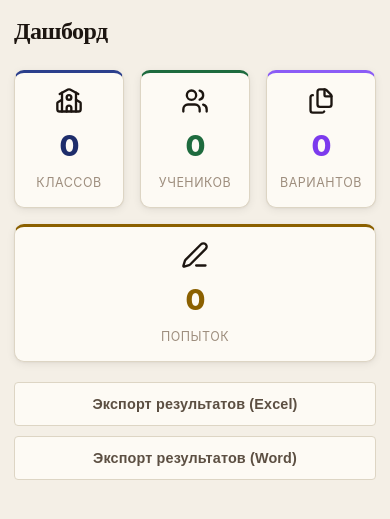
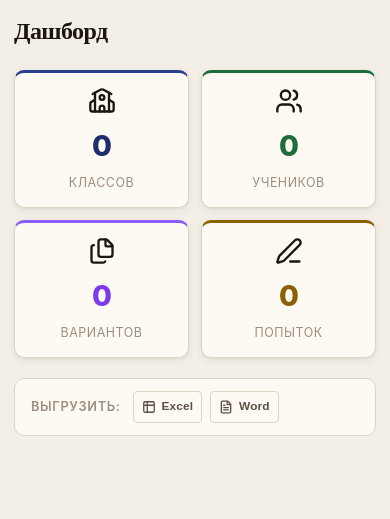
Before and after one commit to Lu7474/ogelegko, a Django app: page /admin/dashboard/ in a window 390 px wide. Shown: the part 57-576 px from the top of the page. Run offline with Django 5.2, Linux system fonts and the light colour scheme; the visitor is signed in with stand-in values (Sample User, id 1); data that the repository does not hold is empty.

Commit message:
feat(admin): quick wins — CSS utilities, active nav-link, dashboard polish

```diff
--- a/static/css/style.css
+++ b/static/css/style.css
@@ -1207,3 +1207,137 @@ tr:hover .row-actions { opacity: 1; }
     .catalog-modal-foot { flex-direction: column; align-items: stretch; }
     .catalog-modal-foot .btn { width: 100%; justify-content: center; }
 }
+
+/* === Admin polish (wave 2) === */
+
+/* Responsive table wrapper */
+.table-responsive {
+    overflow-x: auto;
+    -webkit-overflow-scrolling: touch;
+    border-radius: var(--radius);
+    margin-bottom: 24px;
+}
+.table-responsive .table { margin-bottom: 0; border-radius: 0; }
+
+/* Form helper text */
+.form-help {
+    display: block;
+    margin-top: 4px;
+    font-size: 0.8rem;
+    color: var(--text-muted);
+    line-height: 1.4;
+}
+
+/* Active filter toggle button */
+.btn-active {
+    background: var(--primary-light);
+    border-color: var(--primary);
+    color: var(--primary-dark);
+    font-weight: 600;
+}
+.btn-active:hover { background: var(--primary-light); border-color: var(--primary); color: var(--primary-dark); }
+
+/* Alert messages */
+.alert-success {
+    background: #dcfce7;
+    color: #166534;
+    border: 1px solid #86efac;
+    padding: 10px 14px;
+    border-radius: var(--radius);
+    margin-bottom: 6px;
+    border-left-width: 4px;
+    border-left-color: var(--success);
+}
+.alert-error {
+    background: #fee2e2;
+    color: #991b1b;
+    border: 1px solid #fca5a5;
+    padding: 10px 14px;
+    border-radius: var(--radius);
+    margin-bottom: 6px;
+    border-left-width: 4px;
+    border-left-color: var(--danger);
+}
+
+/* Info-box warning variant */
+.info-box-warning {
+    background: #fffbeb;
+    border-color: #f59e0b;
+    color: #78350f;
+}
+
+/* Weak task row in analytics */
+.row-weak td { background: #fff5f5; }
+.row-weak td span.perf-pct { color: var(--danger); }
+.perf-pct-high { font-weight: 600; color: var(--success); }
+.perf-pct-mid  { font-weight: 600; color: var(--warning); }
+.perf-pct-low  { font-weight: 600; color: var(--danger); }
+.perf-badge {
+    display: inline-block; padding: 2px 8px;
+    border-radius: 10px; font-size: 0.8rem; font-weight: 600;
+}
+.perf-badge-high { background: #d4edda; color: #155724; }
+.perf-badge-mid  { background: #fff3cd; color: #856404; }
+.perf-badge-low  { background: #f8d7da; color: #721c24; }
+
+/* Attempt meta header card */
+.attempt-meta {
+    background: var(--card-bg);
+    border: 1px solid var(--border);
+    border-radius: var(--radius);
+    padding: 16px 20px;
+    margin-bottom: 20px;
+    box-shadow: var(--card-shadow);
+}
+.attempt-meta-label {
+    font-size: 0.75rem;
+    color: var(--text-muted);
+    text-transform: uppercase;
+    letter-spacing: 0.04em;
+    margin-bottom: 4px;
+    display: block;
+}
+
+/* Active nav-link in admin navbar */
+.admin-navbar .nav-links a.active {
+    color: #fff;
+    border-bottom: 2px solid rgba(255, 255, 255, 0.5);
+    padding-bottom: 1px;
+}
+
+/* Section separator before h2 in admin pages */
+.section-sep {
+    border: none;
+    border-top: 1px solid var(--border);
+    margin: 28px 0 20px;
+}
+
+/* Export actions group */
+.export-group {
+    display: flex;
+    align-items: center;
+    gap: 8px;
+    flex-wrap: wrap;
+    padding: 12px 16px;
+    background: var(--card-bg);
+    border: 1px solid var(--border);
+    border-radius: var(--radius);
+    margin-bottom: 20px;
+}
+.export-group-label {
+    font-size: 0.8rem;
+    color: var(--text-muted);
+    font-weight: 600;
+    text-transform: uppercase;
+    letter-spacing: 0.05em;
+    margin-right: 4px;
+}
+
+/* Admin mobile stats grid */
+@media (max-width: 600px) {
+    .stats-summary {
+        display: grid;
+        grid-template-columns: repeat(2, 1fr);
+        gap: 12px;
+    }
+}
--- a/templates/admin/base_admin.html
+++ b/templates/admin/base_admin.html
@@ -13,11 +13,11 @@
     <nav class="navbar admin-navbar">
         <a href="{% url 'admin_dashboard' %}" class="nav-title">Админ-панель</a>
         <div class="nav-links" id="adminNavLinks">
-            <a href="{% url 'admin_dashboard' %}">Главная</a>
-            <a href="{% url 'admin_classes' %}">Классы</a>
-            <a href="{% url 'admin_students' %}">Ученики</a>
-            <a href="{% url 'admin_variants' %}">Варианты</a>
-            <a href="{% url 'admin_catalog' %}">Каталог</a>
+            <a href="{% url 'admin_dashboard' %}" class="{% if request.resolver_match.url_name == 'admin_dashboard' %}active{% endif %}">Главная</a>
+            <a href="{% url 'admin_classes' %}" class="{% if 'class' in request.resolver_match.url_name %}active{% endif %}">Классы</a>
+            <a href="{% url 'admin_students' %}" class="{% if 'student' in request.resolver_match.url_name %}active{% endif %}">Ученики</a>
+            <a href="{% url 'admin_variants' %}" class="{% if 'variant' in request.resolver_match.url_name or 'attempt' in request.resolver_match.url_name %}active{% endif %}">Варианты</a>
+            <a href="{% url 'admin_catalog' %}" class="{% if 'catalog' in request.resolver_match.url_name %}active{% endif %}">Каталог</a>
         </div>
         <button class="burger-btn" id="burgerBtn" aria-label="Меню">
             <i data-lucide="menu" aria-hidden="true"></i>
@@ -38,9 +38,7 @@
         {% if messages %}
         <div style="margin-bottom:12px">
             {% for msg in messages %}
-            <div class="alert {% if msg.tags == 'error' %}alert-error{% else %}alert-success{% endif %}" style="padding:10px 14px;border-radius:var(--radius);margin-bottom:6px;{% if msg.tags == 'error' %}background:#fee2e2;color:#991b1b;border:1px solid #fca5a5;{% else %}background:#dcfce7;color:#166534;border:1px solid #86efac;{% endif %}">
-                {{ msg }}
-            </div>
+            <div class="{% if msg.tags == 'error' %}alert-error{% else %}alert-success{% endif %}">{{ msg }}</div>
             {% endfor %}
         </div>
         {% endif %}
--- a/templates/admin/dashboard.html
+++ b/templates/admin/dashboard.html
@@ -5,13 +5,12 @@
 <h1>Дашборд</h1>
 
 {% if pending_grading %}
-<div class="info-box" style="background:#fff3cd;border-color:#ffc107;margin-bottom:20px;display:flex;justify-content:space-between;align-items:center;gap:16px;flex-wrap:wrap;">
-    <span style="display:flex;align-items:flex-start;gap:10px;max-width:720px;">
+<div class="info-box info-box-warning" style="display:flex;justify-content:space-between;align-items:center;gap:16px;flex-wrap:wrap;">
+    <span style="display:flex;align-items:flex-start;gap:10px;">
         <span class="info-box-icon"><i data-lucide="triangle-alert" aria-hidden="true"></i></span>
-        <span>Есть {{ pending_grading }} попытк{{ pending_grading|pluralize:"а,и,ок" }} с заданиями, ожидающими ручной проверки.
-        Откройте <a href="{% url 'admin_students' %}">статистику класса</a> или перейдите к ученику, чтобы выставить баллы.</span>
+        <span>Есть {{ pending_grading }} попытк{{ pending_grading|pluralize:"а,и,ок" }} с заданиями, ожидающими ручной проверки.</span>
     </span>
-    <a href="{% url 'admin_students' %}?has_pending=1" class="btn btn-primary" style="white-space:nowrap;">Перейти к проверке</a>
+    <a href="{% url 'admin_students' %}?has_pending=1" class="btn btn-primary" style="white-space:nowrap;flex-shrink:0;">Перейти к проверке</a>
 </div>
 {% endif %}
 
@@ -38,13 +37,16 @@
     </div>
 </div>
 
-<div class="actions-bar">
-    <a href="{% url 'admin_export' %}" class="btn btn-secondary">Экспорт результатов (Excel)</a>
-    <a href="{% url 'admin_export_docx' %}" class="btn btn-secondary">Экспорт результатов (Word)</a>
+<div class="export-group">
+    <span class="export-group-label">Выгрузить:</span>
+    <a href="{% url 'admin_export' %}" class="btn btn-secondary btn-sm"><i data-lucide="table-2" aria-hidden="true"></i><span>Excel</span></a>
+    <a href="{% url 'admin_export_docx' %}" class="btn btn-secondary btn-sm"><i data-lucide="file-text" aria-hidden="true"></i><span>Word</span></a>
 </div>
 
 {% if class_stats %}
+<hr class="section-sep">
 <h2>Статистика по классам</h2>
+<div class="table-responsive">
 <table class="table">
     <thead>
         <tr><th>Класс</th><th>Учеников</th><th>Попыток</th><th>Средний %</th><th></th></tr>
@@ -52,7 +54,7 @@
     <tbody>
         {% for cs in class_stats %}
         <tr>
-            <td>{{ cs.school_class.name }}</td>
+            <td><strong>{{ cs.school_class.name }}</strong></td>
             <td>{{ cs.school_class.student_count }}</td>
             <td>{{ cs.attempts_count }}</td>
             <td>{% if cs.avg_percentage is not None %}{{ cs.avg_percentage }}%{% else %}—{% endif %}</td>
@@ -61,10 +63,13 @@
         {% endfor %}
     </tbody>
 </table>
+</div>
 {% endif %}
 
 {% if recent_attempts %}
+<hr class="section-sep">
 <h2>Последние попытки</h2>
+<div class="table-responsive">
 <table class="table">
     <thead>
         <tr><th>Ученик</th><th>Класс</th><th>Вариант</th><th>Дата</th><th>Результат</th><th>Оценка</th></tr>
@@ -82,5 +87,6 @@
         {% endfor %}
     </tbody>
 </table>
+</div>
 {% endif %}
 {% endblock %}
```
